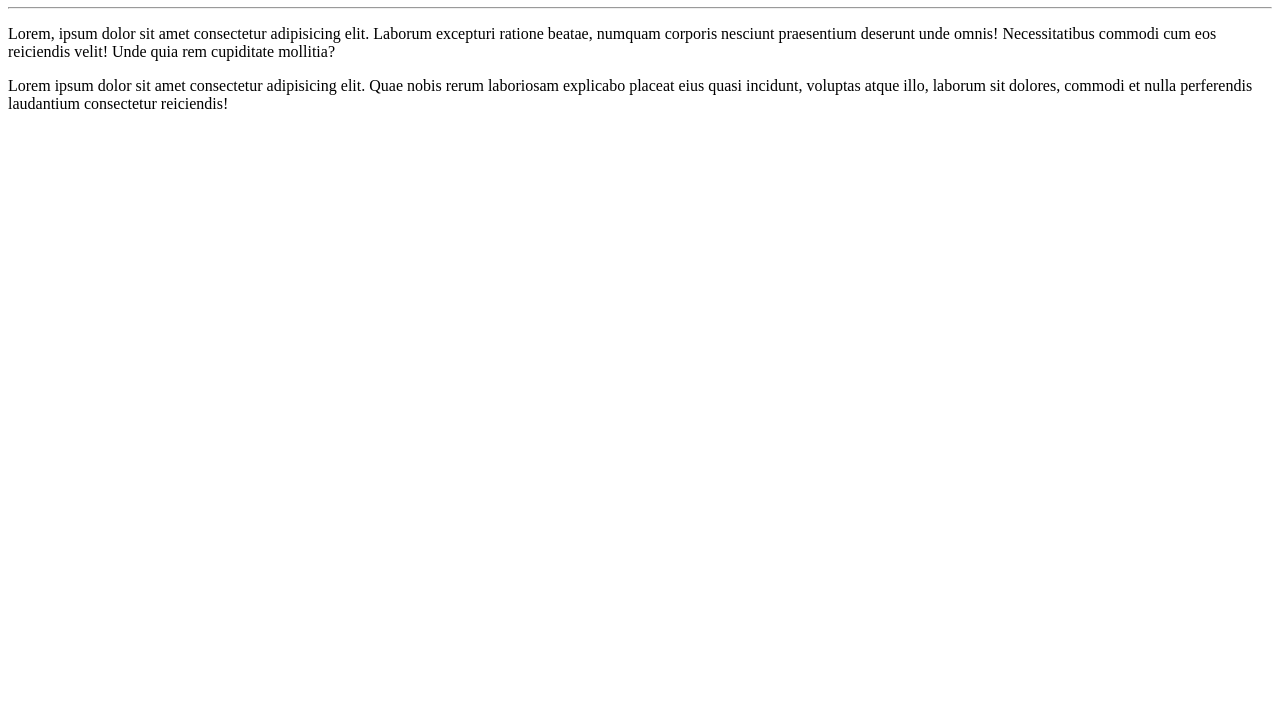
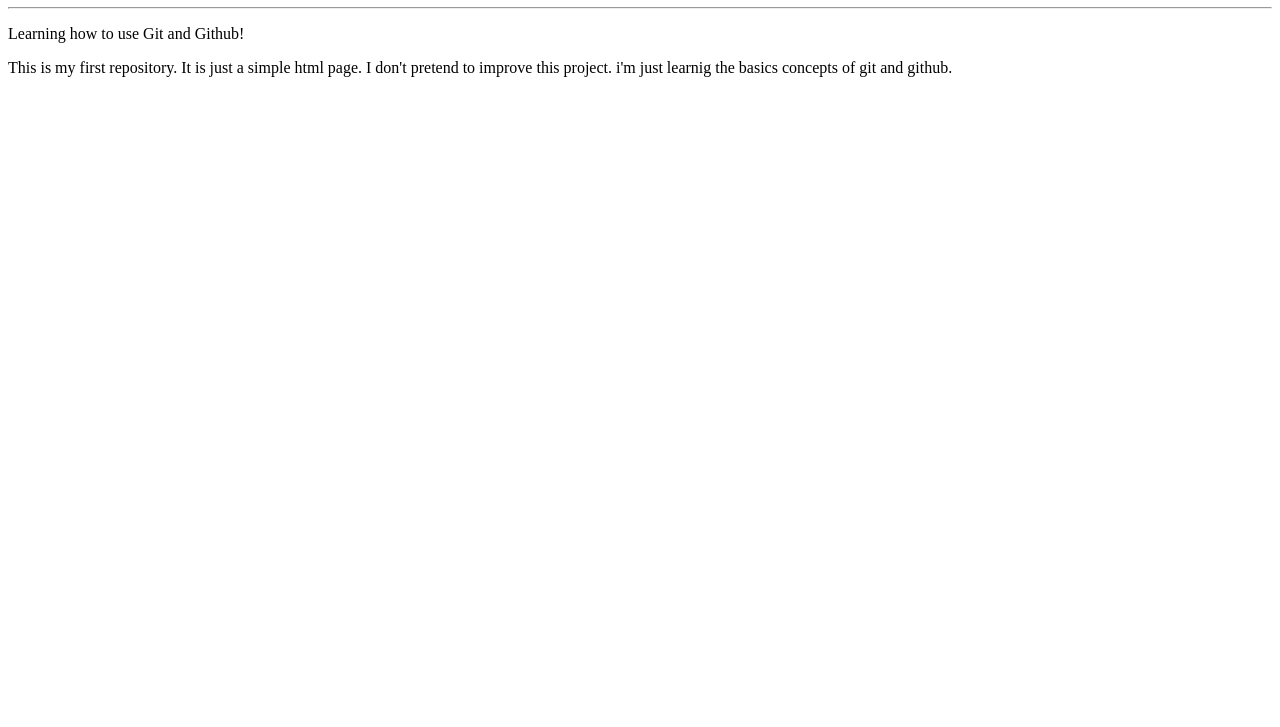
Before and after one commit to EuclidesPinheiro/Hello-Github, a plain HTML site: page simple page/index.html in a window 1280 px wide. Shown: the part 73-800 px from the top of the page. Drawn offline with Linux system fonts and the light colour scheme.

Commit message:
Update index.html
write new things about this first project

```diff
--- a/simple page/index.html
+++ b/simple page/index.html
@@ -9,8 +9,8 @@
 <body>
     <h1> Hello, GitHub ! </h1>
     <hr>
-    <p>Lorem, ipsum dolor sit amet consectetur adipisicing elit. Laborum excepturi ratione beatae, numquam corporis nesciunt praesentium deserunt unde omnis! Necessitatibus commodi cum eos reiciendis velit! Unde quia rem cupiditate mollitia?</p>
+    <p>Learning how to use Git and Github!</p>
 
-    <p>Lorem ipsum dolor sit amet consectetur adipisicing elit. Quae nobis rerum laboriosam explicabo placeat eius quasi incidunt, voluptas atque illo, laborum sit dolores, commodi et nulla perferendis laudantium consectetur reiciendis!</p>
+    <p>This is my first repository. It is just a simple html page. I don't pretend to improve this project. i'm just learnig the basics concepts of git and github.</p>
 </body>
 </html>
```
